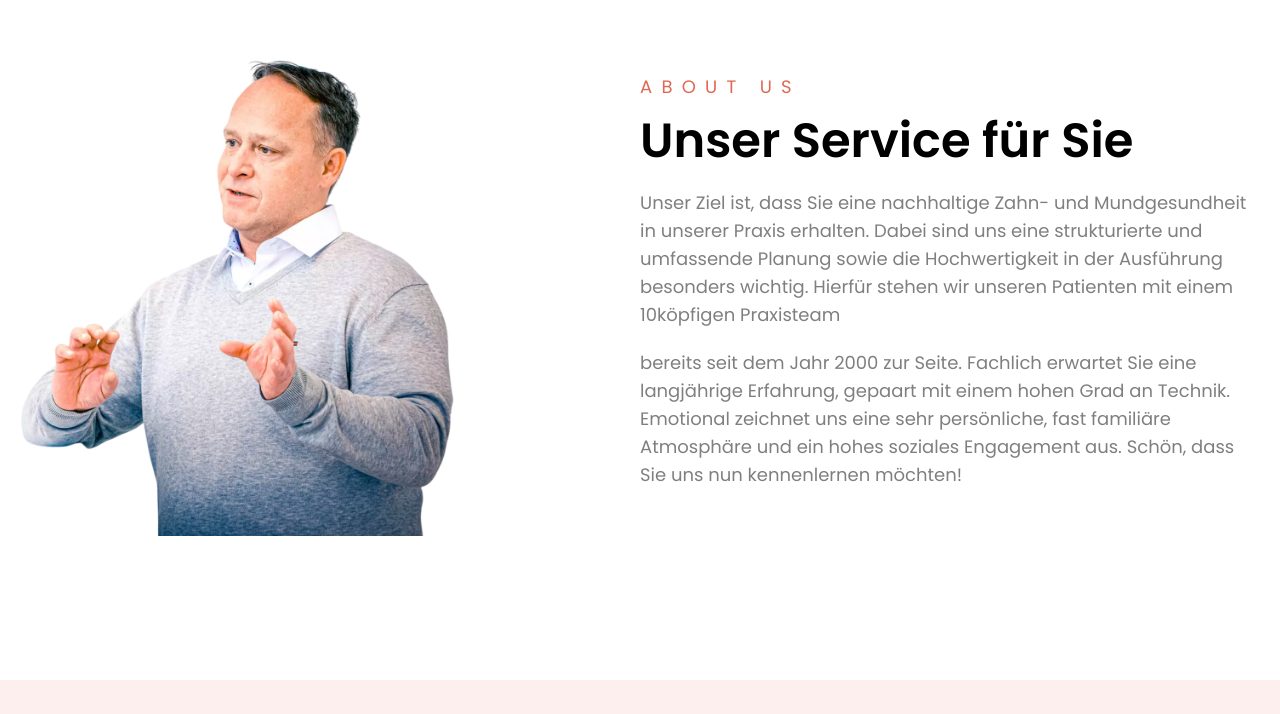
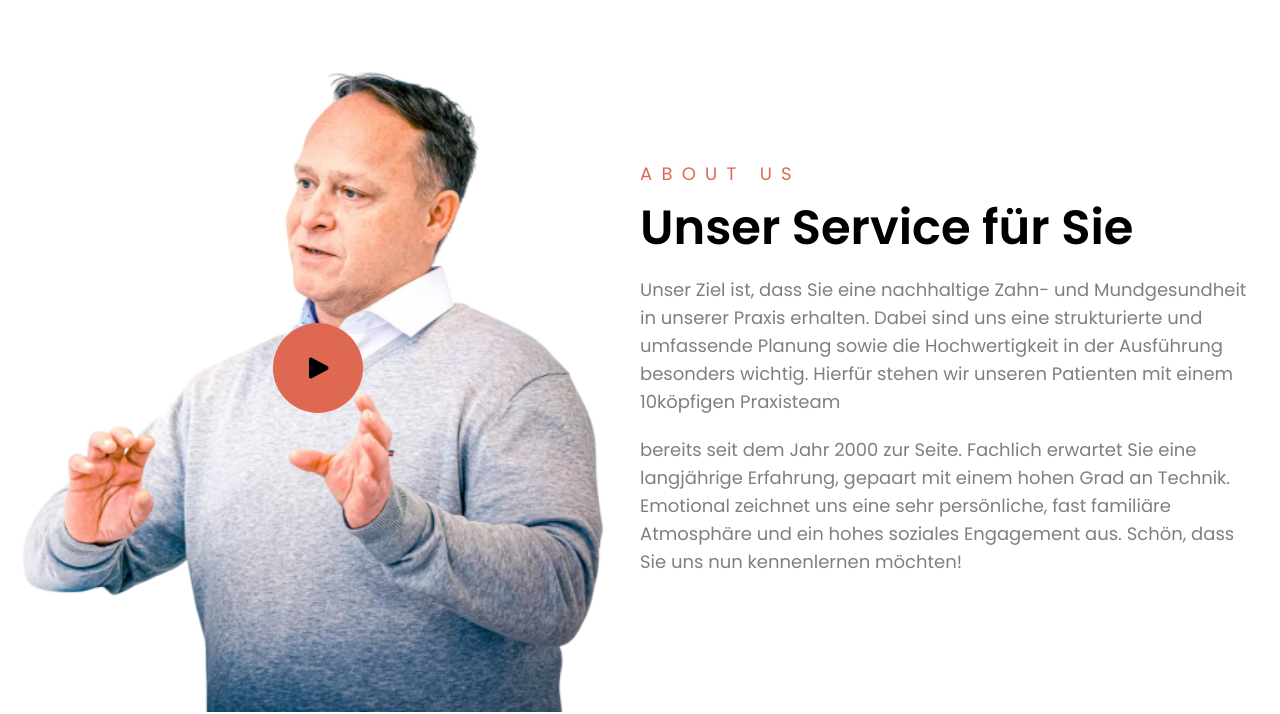
Before and after one commit to MysteryProduct/zahnzentrum_demo, a Next.js app: page / in a window 1280 px wide. Shown: the part 2332-3046 px from the top of the page. Built offline with nearby package versions, Linux system fonts and the light colour scheme.

Commit message:
add video

```diff
--- a/package.json
+++ b/package.json
@@ -26,6 +26,7 @@
     "react": "^19.1.0",
     "react-dom": "^19.1.0",
     "react-hot-toast": "^2.4.1",
+    "react-lite-youtube-embed": "^3.3.3",
     "react-masonry-css": "^1.0.16",
     "react-slick": "^0.30.2",
     "remark": "^15.0.1",
--- a/src/app/components/Home/About/index.tsx
+++ b/src/app/components/Home/About/index.tsx
@@ -1,7 +1,8 @@
 'use client'
 
 import Image from 'next/image'
-
+import React from 'react'
+import VideoPopup from '@/app/components/VideoPopup/VideoPopup'
 const About = () => {
   return (
     <section className='relative' id='aboutus'>
@@ -16,12 +17,13 @@ const About = () => {
         </div> */}
         <div className='grid grid-cols-1 lg:grid-cols-12 my-16 space-x-5'>
           <div className='lg:col-span-6 flex lg:justify-start justify-center sm:mb-10'>
-            <Image
+            <VideoPopup />
+            {/* <Image
               src='/images/hero/img-hero3.PNG'
               alt='nothing'
               width={450}
               height={608}
-            />
+            /> */}
           </div>
           <div className='lg:col-span-6 flex flex-col justify-center items-center lg:items-start'>
             <p className='text-primary text-lg font-normal mb-3 tracking-widest uppercase lg:text-start text-center'>
@@ -44,8 +46,15 @@ const About = () => {
             {/* <button className='text-xl font-medium rounded-full text-white py-3 px-8 duration-300 bg-primary w-fit border border-primary hover:bg-transparent hover:text-primary hover:cursor-pointer'>
               Learn more
             </button> */}
+
           </div>
         </div>
+        {/* <div className='w-full max-w-2xl mx-auto justify-center items-center'>
+          <VideoPopup
+          // id='t6Ag79_o'
+          // thumbnail='/images/hero/img-hero3.PNG'
+          />
+        </div> */}
       </div>
     </section>
   )
--- /dev/null
+++ b/src/app/components/VideoPopup/ImageFallback.js
@@ -0,0 +1,25 @@
+"use client";
+/* eslint-disable jsx-a11y/alt-text */
+import Image from "next/image";
+import { useEffect, useState } from "react";
+
+const ImageFallback = (props) => {
+  const { src, fallback, ...rest } = props;
+  const [imgSrc, setImgSrc] = useState(src);
+
+  useEffect(() => {
+    setImgSrc(src);
+  }, [src]);
+
+  return (
+    <Image
+      {...rest}
+      src={imgSrc}
+      onError={() => {
+        setImgSrc(fallback);
+      }}
+    />
+  );
+};
+
+export default ImageFallback;
--- /dev/null
+++ b/src/app/components/VideoPopup/VideoPopup.js
@@ -0,0 +1,38 @@
+"use client";
+
+import { useState } from "react";
+import LiteYouTubeEmbed from "react-lite-youtube-embed";
+import "react-lite-youtube-embed/dist/LiteYouTubeEmbed.css";
+import ImageFallback from "./ImageFallback";
+import { FontAwesomeIcon } from '@fortawesome/react-fontawesome'
+import { faPlay } from '@fortawesome/free-solid-svg-icons'
+function VideoPopup() {
+  const [showPopup, setShowPopup] = useState(false);
+  return (
+    <div className="w-full">
+      {showPopup ? (
+        <div className="relative w-full rounded-xl overflow-hidden justify-center items-center">
+          <LiteYouTubeEmbed id={"BN-t6Ag79_o"} defaultPlay={true} />
+        </div>
+      ) : (
+        <div className="relative cursor-pointer iten-center">
+          <ImageFallback
+            className="w-full"
+            src={"/images/hero/img-hero3_rs.PNG"}
+            width={200}
+            height={450}
+            alt=""
+          />
+          <button
+            onClick={() => setShowPopup(true)}
+            className="intro-play-btn absolute left-1/2 top-1/2 inline-flex h-16 w-16 -translate-x-1/2 -translate-y-1/2 items-center justify-center rounded-full bg-primary text-2xl text-body lg:h-[90px] lg:w-[90px] cursor-pointer hover:bg-secondary hover:text-white transition duration-300"
+          >
+            <FontAwesomeIcon icon={faPlay} size={25} />
+          </button>
+        </div>
+      )}
+    </div>
+  );
+}
+
+export default VideoPopup;
--- /dev/null
+++ b/src/app/components/VideoPopup/Youtube.jsx
@@ -0,0 +1,14 @@
+"use client";
+
+import LiteYouTubeEmbed from "react-lite-youtube-embed";
+import "react-lite-youtube-embed/dist/LiteYouTubeEmbed.css";
+
+const Youtube = ({ id, title, ...rest }) => {
+  return (
+    <div className="overflow-hidden rounded-xl">
+      <LiteYouTubeEmbed id={id} title={title} {...rest} />
+    </div>
+  );
+};
+
+export default Youtube;
```
Also changed, not shown: public/images/hero/img-hero3_rs.PNG (added), 1 other file (tests, documents, lock files or other folders).
